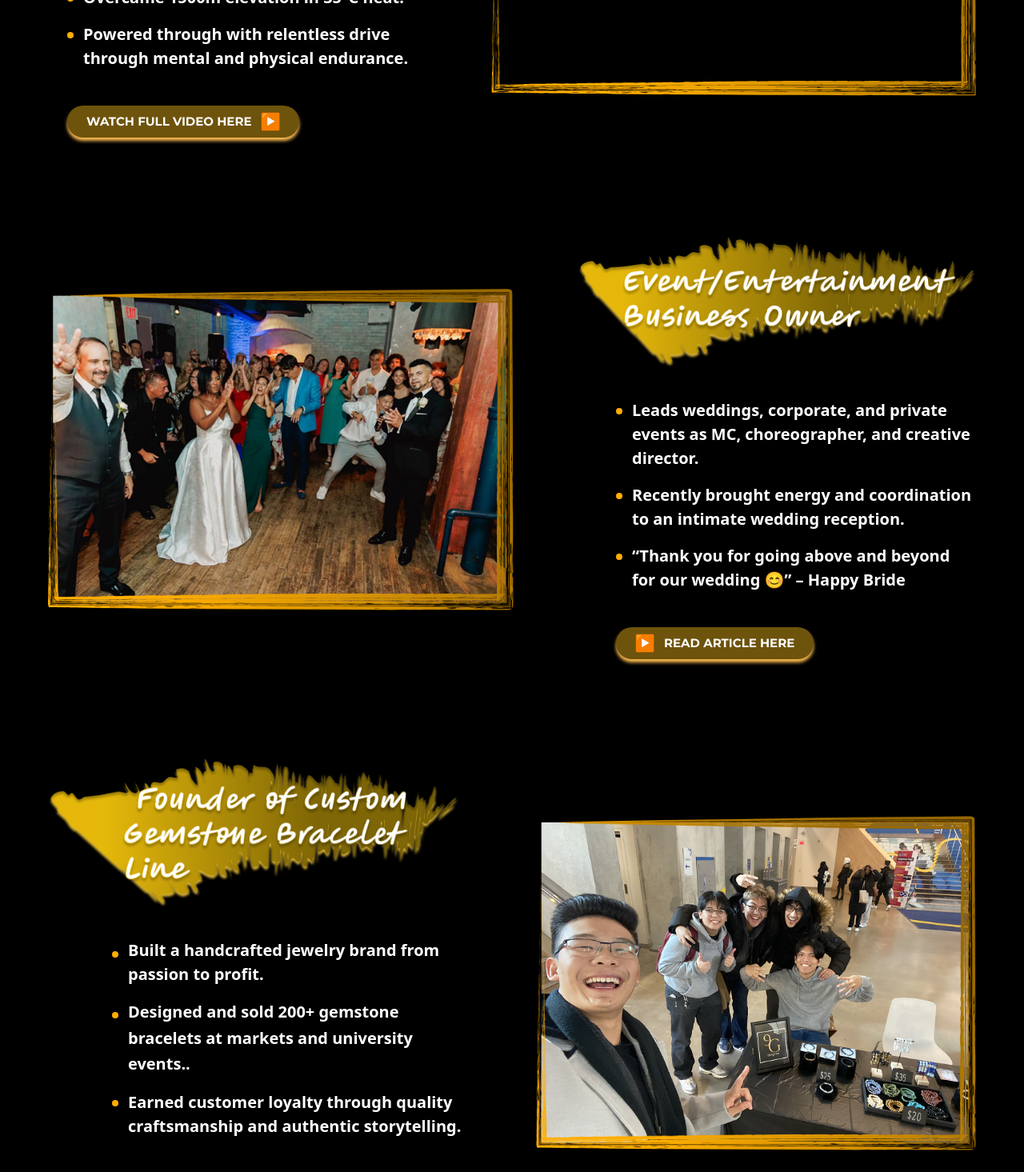
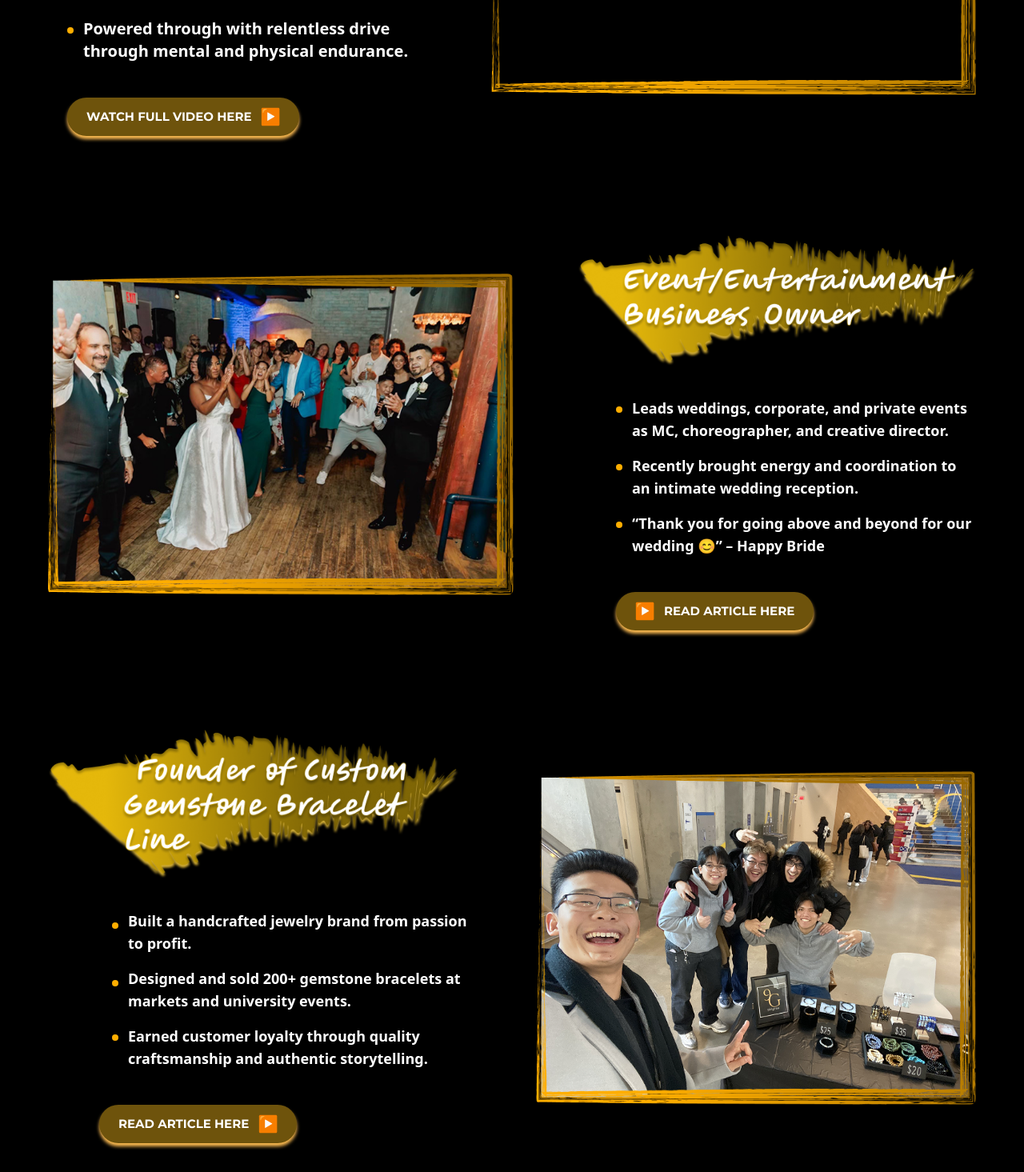
Before and after one commit to SyedKumailAbbas/Tristan, a React (Vite) app: page /about in a window 1280 px wide. Shown: the part 2360-3825 px from the top of the page at 80% size. Built offline with nearby package versions, Linux system fonts and the light colour scheme; no server answers.

Commit message:
kumail about done

```diff
--- a/src/components/ABOUT/Event.jsx
+++ b/src/components/ABOUT/Event.jsx
@@ -1,70 +1,80 @@
 import React from "react";
-import { Play } from "lucide-react";
 import img from "../../assets/Frame 17.png";
 import heading from "../../assets/Group 117.png";
 import playIcon from "../../assets/noto_play-button.svg";
 
 export default function Marathon() {
   return (
-    <div className="w-full p-5 bg-black  ">
+    <div className="w-full bg-black px-4 sm:px-6 lg:px-5 py-6 lg:py-5">
       <div className="flex flex-col lg:flex-row">
-        {/* Left Content Section */}
-        <div className="w-[47%] m-10 flex items-center justify-center">
-          <img
-            src={img}
-            alt="Marathon achievement"
-            className="w-full h-auto rounded-lg shadow-lg"
-          />
-        </div>
-
-        {/* Right Image Section */}
-        <div className="flex-1 p-8 lg:p-10">
+        {/* Right Section (text) — show FIRST on mobile, SECOND on desktop */}
+        <div className="order-1 lg:order-2 w-full lg:flex-1 p-6 sm:p-8 lg:p-10">
           {/* Achievement Title */}
-          <div className="mb-8 relative">
+          <div className="mb-6 sm:mb-8 relative">
             <div className="relative inline-block">
-              <img src={heading} alt="Achievement background" />
+              <img
+                src={heading}
+                alt="Achievement background"
+                className="max-w-full h-auto"
+                loading="lazy"
+                decoding="async"
+              />
             </div>
           </div>
 
           {/* Achievement Details */}
-          <div className="space-y-4 ml-12  w-[450px] mb-8">
+          <div className="space-y-4 ml-0 sm:ml-6 lg:ml-12 w-full sm:max-w-xl lg:w-[450px] mb-8">
             <div className="flex items-start space-x-3">
-              <div className="w-2 h-2 bg-[#FFAE00] rounded-full mt-3 flex-shrink-0"></div>
-              <p className="font-montserrat font-semibold text-white   " style={{ fontSize: '20px' }}>
+              <div className="w-2 h-2 bg-[#FFAE00] rounded-full mt-2 sm:mt-3 flex-shrink-0" />
+              <p className="font-montserrat font-semibold text-white text-base sm:text-lg leading-relaxed">
                 Leads weddings, corporate, and private events as MC,
                 choreographer, and creative director.
               </p>
             </div>
 
             <div className="flex items-start space-x-3">
-              <div className="w-2 h-2 bg-[#FFAE00] rounded-full mt-3 flex-shrink-0"></div>
-              <p className="font-montserrat font-semibold text-white   " style={{ fontSize: '20px' }}>
+              <div className="w-2 h-2 bg-[#FFAE00] rounded-full mt-2 sm:mt-3 flex-shrink-0" />
+              <p className="font-montserrat font-semibold text-white text-base sm:text-lg leading-relaxed">
                 Recently brought energy and coordination to an intimate wedding
                 reception.
               </p>
             </div>
 
             <div className="flex items-start space-x-3">
-              <div className="w-2 h-2 bg-[#FFAE00] rounded-full mt-3 flex-shrink-0"></div>
-              <p className="font-montserrat font-semibold text-white   " style={{ fontSize: '20px' }}>
+              <div className="w-2 h-2 bg-[#FFAE00] rounded-full mt-2 sm:mt-3 flex-shrink-0" />
+              <p className="font-montserrat font-semibold text-white text-base sm:text-lg leading-relaxed">
                 “Thank you for going above and beyond for our wedding 😊” –
                 Happy Bride
               </p>
             </div>
 
+            {/* CTA */}
             <a
               href="https://medium.com/@tristanjoshuakim/how-i-accidentally-launched-my-own-dance-entertainment-business-without-realizing-it-d114ac2fcb00"
               target="_blank"
               rel="noopener noreferrer"
-              className="inline-flex px-6 py-2 rounded-full bg-[#6E530C] text-white flex items-center gap-3 shadow-[0px_4px_4px_0px_#FFBD52] hover:cursor-pointer focus:outline-none relative top-7"
+              className="inline-flex items-center justify-center gap-3 w-full sm:w-auto px-5 sm:px-6 py-3
+                         rounded-full bg-[#6E530C] text-white shadow-[0px_4px_4px_0px_#FFBD52]
+                         hover:brightness-110 active:scale-[0.99] focus:outline-none mt-4 sm:mt-6 lg:relative lg:top-7"
             >
-              <img src={playIcon} alt="Play Icon" className="w-6 h-6" />
-              <span className="font-[Montserrat] font-bold text-[15px] uppercase tracking-[0.5%]">
+              <img src={playIcon} alt="" className="w-5 h-5 sm:w-6 sm:h-6" />
+              <span className="font-[Montserrat] font-bold uppercase tracking-[0.5%] text-sm sm:text-[15px]">
                 Read Article Here
               </span>
             </a>
           </div>
         </div>
+
+        {/* Left Content Section (image) — show SECOND on mobile, FIRST on desktop */}
+        <div className="order-2 lg:order-1 w-full lg:w-[47%] m-0 sm:m-6 lg:m-10 flex items-center justify-center">
+          <img
+            src={img}
+            alt="Marathon achievement"
+            className="w-full h-auto rounded-lg shadow-lg max-w-3xl lg:max-w-none"
+            loading="lazy"
+            decoding="async"
+          />
+        </div>
       </div>
     </div>
   );
--- a/src/components/ABOUT/Gemstone.jsx
+++ b/src/components/ABOUT/Gemstone.jsx
@@ -1,69 +1,93 @@
 import React from "react";
-import { Play } from "lucide-react";
 import img from "../../assets/Frame 18.png";
 import heading from "../../assets/Group 120.png";
 import playIcon from "../../assets/noto_play-button.svg";
 
 export default function Marathon() {
   return (
-    <div className="w-full p-5 bg-black  overflow-hidden">
+    <div className="w-full bg-black overflow-hidden px-4 sm:px-6 lg:px-5 py-6 lg:py-5">
       <div className="flex flex-col lg:flex-row">
         {/* Left Content Section */}
-        <div className="flex-1 p-8 lg:p-10">
+        <div className="w-full lg:flex-1 p-6 sm:p-8 lg:p-10">
           {/* Achievement Title */}
-          <div className="mb-8 relative">
+          <div className="mb-6 sm:mb-8 relative">
             <div className="relative inline-block">
-              <img src={heading} alt="Achievement background" />
+              <img
+                src={heading}
+                alt="Achievement background"
+                className="max-w-full h-auto"
+                loading="lazy"
+                decoding="async"
+              />
             </div>
           </div>
 
           {/* Achievement Details */}
-          <div className="space-y-4 ml-20  w-[450px] mb-8">
+          <div
+            className="
+              space-y-4
+              ml-0 sm:ml-8 lg:ml-20
+              w-full sm:max-w-xl lg:w-[450px]
+              mb-8
+            "
+          >
             <div className="flex items-start space-x-3">
-              <div className="w-2 h-2 bg-[#FFAE00] rounded-full mt-4 flex-shrink-0"></div>
-              <p className="font-montserrat font-semibold text-white  " style={{ fontSize: '20px' }}>
-                Built a handcrafted jewelry brand from passion to profit.{" "}
+              <div className="w-2 h-2 bg-[#FFAE00] rounded-full mt-2 sm:mt-4 flex-shrink-0" />
+              <p className="font-montserrat font-semibold text-white text-base sm:text-lg leading-relaxed">
+                Built a handcrafted jewelry brand from passion to profit.
               </p>
             </div>
 
             <div className="flex items-start space-x-3">
-              <div className="w-2 h-2 bg-[#FFAE00] rounded-full mt-4 flex-shrink-0"></div>
-              <p className="font-montserrat font-semibold  text-lg leading-relaxed text-white " style={{ fontSize: '20px' }}>
+              <div className="w-2 h-2 bg-[#FFAE00] rounded-full mt-2 sm:mt-4 flex-shrink-0" />
+              <p className="font-montserrat font-semibold text-white text-base sm:text-lg leading-relaxed">
                 Designed and sold 200+ gemstone bracelets at markets and
-                university events..
+                university events.
               </p>
             </div>
 
             <div className="flex items-start space-x-3">
-              <div className="w-2 h-2 bg-[#FFAE00] rounded-full mt-3 flex-shrink-0"></div>
-              <p className="font-montserrat font-semibold text-white " style={{ fontSize: '20px' }}>
+              <div className="w-2 h-2 bg-[#FFAE00] rounded-full mt-2 sm:mt-3 flex-shrink-0" />
+              <p className="font-montserrat font-semibold text-white text-base sm:text-lg leading-relaxed">
                 Earned customer loyalty through quality craftsmanship and
-                authentic storytelling.{" "}
+                authentic storytelling.
               </p>
             </div>
 
-            {/* Watch Video Button */}
+            {/* CTA */}
             <a
               href="https://medium.com/@tristanjoshuakim/how-i-turned-a-high-school-hobby-into-a-university-business-and-pulled-an-all-nighter-to-make-it-b4bfaaf7a40d"
               target="_blank"
               rel="noopener noreferrer"
-              className="inline-flex px-6 py-2 rounded-full bg-[#6E530C] text-white flex items-center gap-3 shadow-[0px_4px_4px_0px_#FFBD52] hover:cursor-pointer focus:outline-none relative top-7 -left-4"
+              className="
+                inline-flex items-center justify-center gap-3
+                w-full sm:w-auto
+                px-5 sm:px-6 py-3
+                rounded-full bg-[#6E530C] text-white
+                shadow-[0px_4px_4px_0px_#FFBD52]
+                hover:brightness-110 active:scale-[0.99]
+                focus:outline-none
+                mt-4 sm:mt-6
+                lg:relative lg:top-7 lg:-left-4
+              "
+              aria-label="Read the article on Medium"
             >
-              <span className="font-[Montserrat] font-bold text-[15px] uppercase tracking-[0.5%]">
-                Read Article HERE
+              <span className="font-[Montserrat] font-bold uppercase tracking-[0.5%] text-sm sm:text-[15px]">
+                Read Article Here
               </span>
-              <img src={playIcon} alt="Play Icon" className="w-6 h-6" />
+              <img src={playIcon} alt="" className="w-5 h-5 sm:w-6 sm:h-6" />
             </a>
-
           </div>
         </div>
 
         {/* Right Image Section */}
-        <div className="w-[50%] m-10 flex items-center justify-center">
+        <div className="w-full lg:w-[50%] m-0 sm:m-6 lg:m-10 flex items-center justify-center">
           <img
             src={img}
-            alt="Marathon achievement"
-            className="w-full h-auto rounded-lg shadow-lg"
+            alt="Jewelry brand preview"
+            className="w-full h-auto rounded-lg shadow-lg max-w-3xl lg:max-w-none"
+            loading="lazy"
+            decoding="async"
           />
         </div>
       </div>
--- a/src/components/ABOUT/Marathon.jsx
+++ b/src/components/ABOUT/Marathon.jsx
@@ -5,47 +5,45 @@ import heading from "../../assets/Group 173.svg";
 import playIcon from "../../assets/noto_play-button.svg";
 import Vid from "../Testimonial/Vid";
 import border from "../../assets/Frame 16.svg";
+
 export default function Marathon() {
   return (
-    <div className="w-full p-5 bg-black to-black overflow-hidden">
+    <div className="w-full bg-black to-black overflow-hidden px-4 sm:px-6 lg:p-5 py-6">
       <div className="flex flex-col lg:flex-row">
         {/* Left Content Section */}
-        <div className="flex-1 p-8 lg:p-10">
+        <div className="w-full lg:flex-1 p-6 sm:p-8 lg:p-10">
           {/* Achievement Title */}
-          <div className="mb-8 relative">
+          <div className="mb-6 sm:mb-8 relative">
             <div className="relative inline-block">
-              <img src={heading} alt="Achievement background" />
+              <img
+                src={heading}
+                alt="Achievement background"
+                className="max-w-full h-auto"
+                loading="lazy"
+                decoding="async"
+              />
             </div>
           </div>
 
           {/* Achievement Details */}
-          <div className="space-y-4 ml-6  w-[450px] mb-8">
+          <div className="space-y-4 ml-0 sm:ml-4 lg:ml-6 w-full sm:max-w-xl lg:w-[450px] mb-8">
             <div className="flex items-start space-x-3">
-              <div className="w-2 h-2 bg-[#FFAE00] rounded-full mt-3 flex-shrink-0"></div>
-              <p
-                className="font-montserrat font-semibold text-white   "
-                style={{ fontSize: "20px" }}
-              >
+              <div className="w-2 h-2 bg-[#FFAE00] rounded-full mt-2 sm:mt-3 flex-shrink-0"></div>
+              <p className="font-montserrat font-semibold text-white text-base sm:text-lg lg:text-[20px]">
                 1st in age group at the 42 km Limberlost Challenge.
               </p>
             </div>
 
             <div className="flex items-start space-x-3">
-              <div className="w-2 h-2 bg-[#FFAE00] rounded-full mt-3 flex-shrink-0"></div>
-              <p
-                className="font-montserrat font-semibold text-white  "
-                style={{ fontSize: "20px" }}
-              >
+              <div className="w-2 h-2 bg-[#FFAE00] rounded-full mt-2 sm:mt-3 flex-shrink-0"></div>
+              <p className="font-montserrat font-semibold text-white text-base sm:text-lg lg:text-[20px]">
                 Overcame 1500m elevation in 35°C heat.
               </p>
             </div>
 
             <div className="flex items-start space-x-3">
-              <div className="w-2 h-2 bg-[#FFAE00] rounded-full mt-3 flex-shrink-0"></div>
-              <p
-                className="font-montserrat font-semibold text-white  "
-                style={{ fontSize: "20px" }}
-              >
+              <div className="w-2 h-2 bg-[#FFAE00] rounded-full mt-2 sm:mt-3 flex-shrink-0"></div>
+              <p className="font-montserrat font-semibold text-white text-base sm:text-lg lg:text-[20px]">
                 Powered through with relentless drive through mental and
                 physical endurance.
               </p>
@@ -56,24 +54,42 @@ export default function Marathon() {
               href="https://www.youtube.com/watch?v=syX9Sfv0aLQ&feature=youtu.be"
               target="_blank"
               rel="noopener noreferrer"
-              className="inline-flex px-6 py-2 rounded-full bg-[#6E530C] text-white items-center gap-3 shadow-[0px_4px_4px_0px_#FFBD52] hover:cursor-pointer focus:outline-none relative top-7 no-underline"
+              className="inline-flex items-center justify-center gap-3
+                         w-full sm:w-auto
+                         px-5 sm:px-6 py-3
+                         rounded-full bg-[#6E530C] text-white
+                         shadow-[0px_4px_4px_0px_#FFBD52]
+                         hover:brightness-110 active:scale-[0.99]
+                         focus:outline-none
+                         mt-4 sm:mt-6
+                         lg:relative lg:top-7 no-underline"
             >
-              <span className="font-[Montserrat] font-bold text-[15px] uppercase tracking-[0.5%]">
+              <span className="font-[Montserrat] font-bold uppercase tracking-[0.5%] text-sm sm:text-[15px]">
                 WATCH FULL VIDEO HERE
               </span>
-              <img src={playIcon} alt="Play Icon" className="w-6 h-6" />
+              <img
+                src={playIcon}
+                alt="Play Icon"
+                className="w-5 h-5 sm:w-6 sm:h-6"
+              />
             </a>
           </div>
         </div>
 
-        {/* Right Image Section */}
-        <div className="w-[50%] m-10 flex items-center justify-center relative">
-          <Vid videoId="eHXo2rTlchM" vidpause={false} />
+        {/* Right Video Section */}
+        <div className="w-full lg:w-[50%] m-0 sm:m-6 lg:m-10 flex items-center justify-center relative">
+          {/* Responsive video frame */}
+          <div className="relative w-full max-w-3xl lg:max-w-none aspect-video overflow-hidden rounded-lg">
+            <Vid videoId="eHXo2rTlchM" vidpause={false} />
+          </div>
 
+          {/* Decorative border: hide on very small screens to prevent overlap */}
           <img
             src={border}
             alt="Video Border"
             className="absolute inset-0 w-full h-full z-20 pointer-events-none"
+            loading="lazy"
+            decoding="async"
           />
         </div>
       </div>
```
